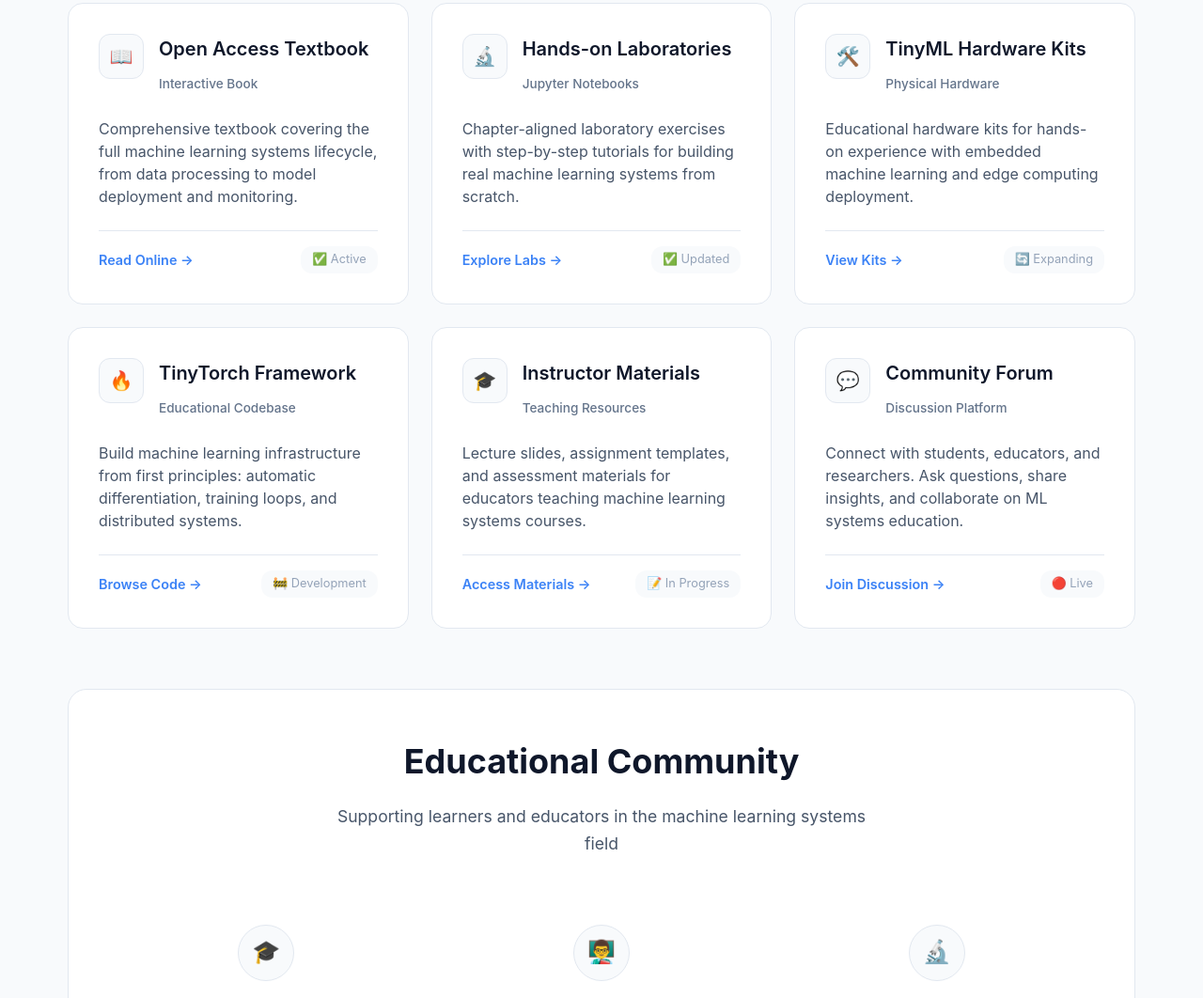
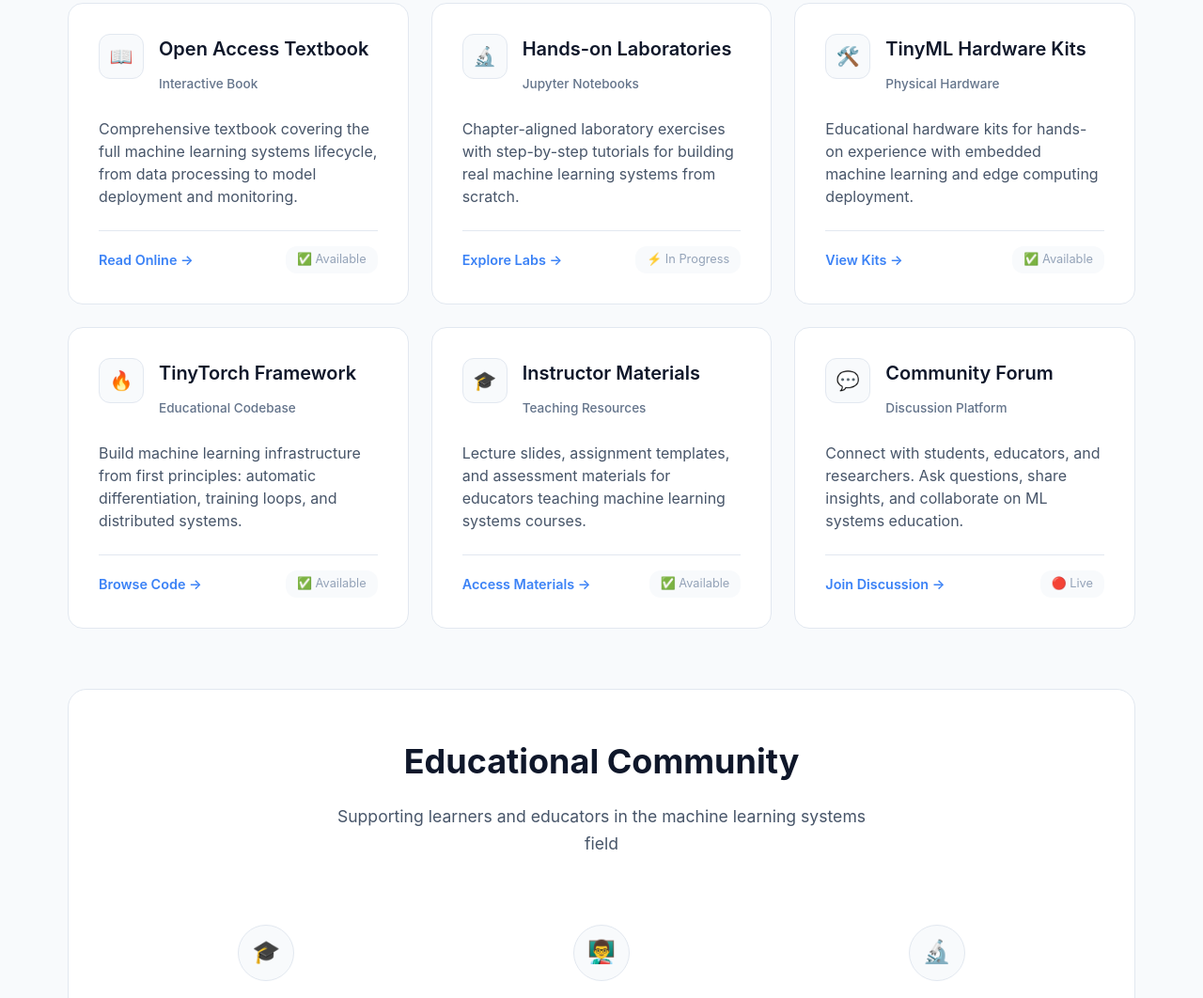
Before and after one commit to MLSysBook/mlsysbook, a plain HTML site: page index.html in a window 1280 px wide. Shown: the part 911-1973 px from the top of the page at 94% size. Drawn offline with Linux system fonts and the light colour scheme.

Commit message:
Standardize resource statuses and fix discussions link
Status Updates:
- Book: ✅ Available (published)
- Labs: ⚡ In Progress (being developed)
- Kits: ✅ Available (ready for order)
- TinyTorch: ✅ Available (functional)
- Courseware: ✅ Available (ready for instructors)
- Discussions: 🔴 Live (active community)

Also updated discussions links to point to correct Harvard CS249r repository

```diff
--- a/index.html
+++ b/index.html
@@ -637,7 +637,7 @@
             <div class="nav-links">
                 <a href="#resources" class="nav-link">Resources</a>
                 <a href="#community" class="nav-link">Community</a>
-                <a href="https://github.com/orgs/mlsysbook/discussions" class="nav-link">Discussions</a>
+                <a href="https://github.com/harvard-edge/cs249r_book/discussions" class="nav-link">Discussions</a>
                 <a href="https://mlsysbook.ai" class="nav-cta">Access Book</a>
             </div>
         </nav>
@@ -729,7 +729,7 @@
                     </p>
                     <div class="resource-footer">
                         <span class="resource-link">Read Online →</span>
-                        <span class="resource-status">✅ Active</span>
+                        <span class="resource-status">✅ Available</span>
                     </div>
                 </a>
 
@@ -746,7 +746,7 @@
                     </p>
                     <div class="resource-footer">
                         <span class="resource-link">Explore Labs →</span>
-                        <span class="resource-status">✅ Updated</span>
+                        <span class="resource-status">⚡ In Progress</span>
                     </div>
                 </a>
 
@@ -763,7 +763,7 @@
                     </p>
                     <div class="resource-footer">
                         <span class="resource-link">View Kits →</span>
-                        <span class="resource-status">🔄 Expanding</span>
+                        <span class="resource-status">✅ Available</span>
                     </div>
                 </a>
 
@@ -780,7 +780,7 @@
                     </p>
                     <div class="resource-footer">
                         <span class="resource-link">Browse Code →</span>
-                        <span class="resource-status">🚧 Development</span>
+                        <span class="resource-status">✅ Available</span>
                     </div>
                 </a>
 
@@ -797,11 +797,11 @@
                     </p>
                     <div class="resource-footer">
                         <span class="resource-link">Access Materials →</span>
-                        <span class="resource-status">📝 In Progress</span>
+                        <span class="resource-status">✅ Available</span>
                     </div>
                 </a>
 
-                <a href="https://github.com/orgs/mlsysbook/discussions" class="resource-card">
+                <a href="https://github.com/harvard-edge/cs249r_book/discussions" class="resource-card">
                     <div class="resource-header">
                         <div class="resource-icon">💬</div>
                         <div class="resource-meta">
@@ -876,7 +876,7 @@
                 <a href="https://github.com/mlsysbook/kits" class="footer-link">🛠️ Kits</a>
                 <a href="https://github.com/mlsysbook/tinytorch" class="footer-link">🔥 TinyTorch</a>
                 <a href="https://github.com/mlsysbook/courseware" class="footer-link">🎓 Courseware</a>
-                <a href="https://github.com/orgs/mlsysbook/discussions" class="footer-link">💬 Community</a>
+                <a href="https://github.com/harvard-edge/cs249r_book/discussions" class="footer-link">💬 Community</a>
                 <a href="mailto:contact@mlsysbook.ai" class="footer-link">📧 Contact</a>
             </div>
 
```
